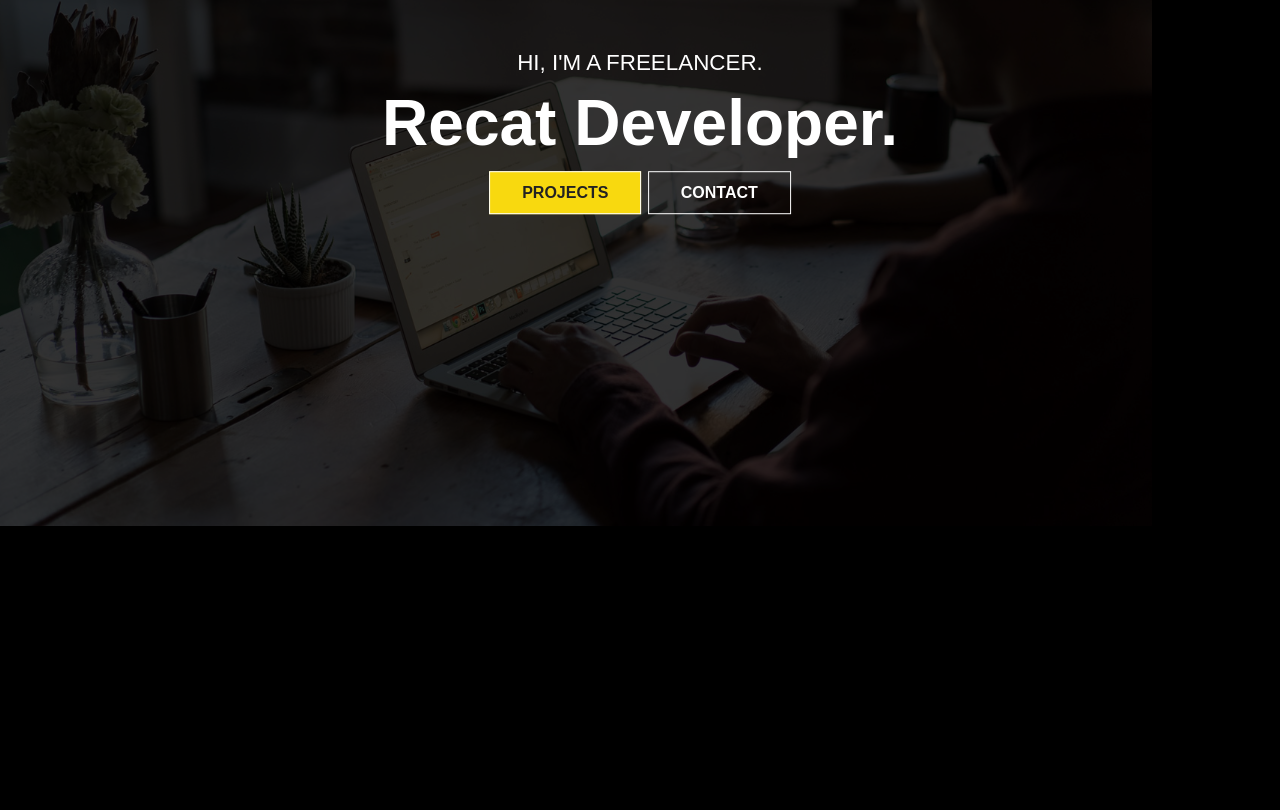
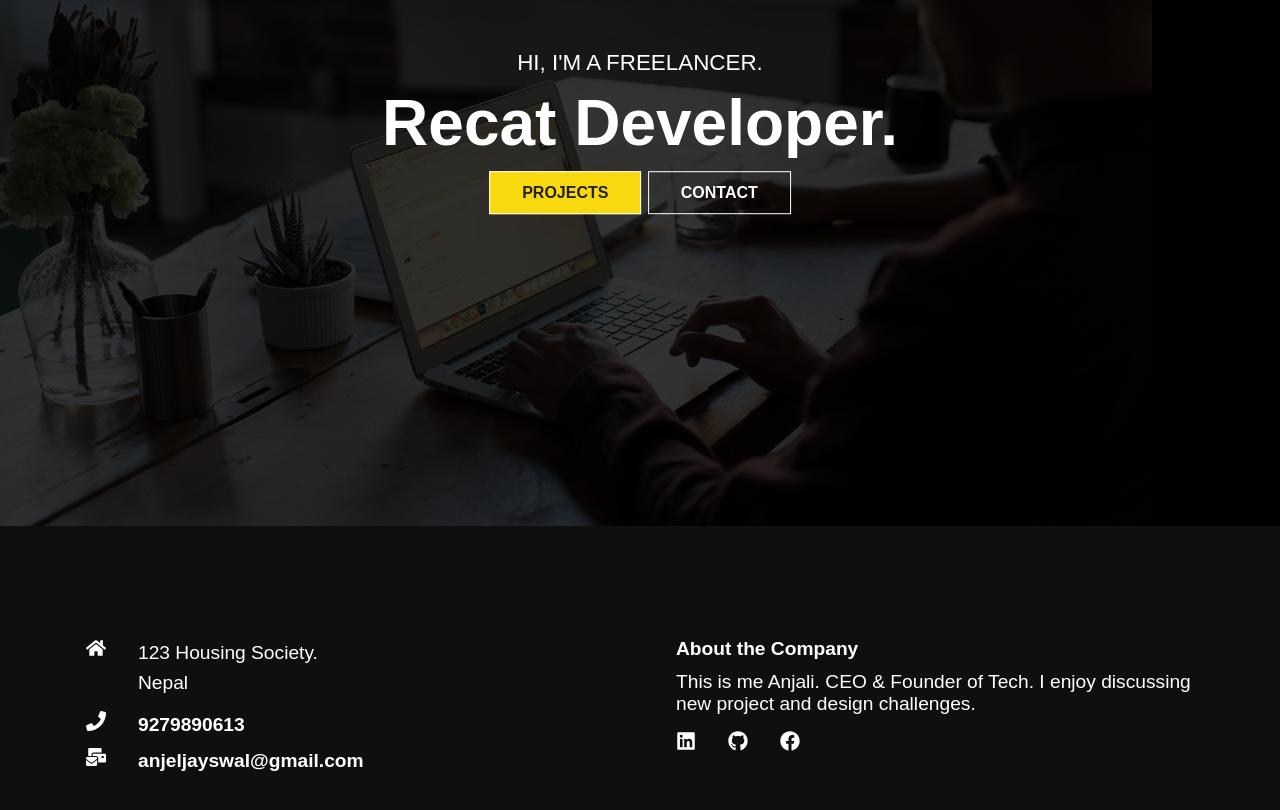
Before and after one commit to anjeljayswal/Portfolio_AJ, a React (Create React App) app: page / in a window 1280 px wide. Shown: the part 274-1084 px from the top of the page. Before the commit the page ends 804 px from the top, so only its background shows below. Built offline with nearby package versions, Linux system fonts and the light colour scheme.

Commit message:
footer-page

```diff
--- /dev/null
+++ b/src/Components/Footer.js
@@ -0,0 +1,54 @@
+import React from 'react'
+import "./FooterStyles.css";
+import { FaFacebook, FaGithub, FaHome, FaLinkedin, FaMailBulk, FaPhone } from 'react-icons/fa';
+
+const Footer = () => {
+  return (
+    <div className='footer'>
+        <div className="footer-container">
+            <div className="left">
+                <div className="location">
+                    <FaHome size={20} style={{color:
+                    "#fff", marginRight:"2rem"}} />
+                    <div>
+                        <p>123 Housing Society.</p>
+                        <p>Nepal</p>
+                    </div>
+                </div>
+                <div className="phone">
+                    <h4><FaPhone size={20} style={{color: '#fff', marginRight:"2rem"}}/>
+                    9279890613</h4>
+
+                </div>
+                <div className="email">
+                    <h4><FaMailBulk size={20} style={{color: '#fff', marginRight:"2rem"}}/>
+                    anjeljayswal@gmail.com</h4>
+
+                </div>
+            </div>
+
+            <div className="right">
+                <h4>About the Company</h4>
+                <p>This is me Anjali. CEO & Founder of Tech. I enjoy discussing new project and design challenges.</p>
+                <div className="social">
+                    <FaLinkedin size={20}
+                        style={{color:'#fff',
+                        marginRight:"2rem"}}
+                    />
+                    <FaGithub size={20}
+                        style={{color:'#fff',
+                        marginRight:"2rem"}}
+                    />
+                    <FaFacebook size={20}
+                        style={{color:'#fff',
+                        marginRight:"2rem"}}
+                    />
+                </div>
+            </div>
+        </div>
+
+    </div>
+  )
+}
+
+export default Footer
--- /dev/null
+++ b/src/Components/FooterStyles.css
@@ -0,0 +1,58 @@
+.footer{
+    width: 100%;
+    padding: 6rem 0;
+    background-color: rgba(19, 19, 19, 0.8);
+}
+
+.footer-container{
+    max-width: 1140px;
+    margin: auto;
+    display: grid;
+    grid-template-columns:repeat(2, 1fr) ;
+    grid-gap: 40px;
+}
+
+.left{
+    height: 100%;
+    max-width: 100%;
+    display: flex;
+    flex-direction: column;
+    padding: 1rem;
+}
+
+.location{
+    display: flex;
+    margin-bottom: 0.8rem;
+}
+
+.location p{
+    line-height: 30px;
+}
+
+.right{
+    height: 100%;
+    max-width: 100%;
+    display: flex;
+    flex-direction: column;
+    padding: 1rem;
+}
+
+.social{
+    margin-top: 1rem;
+}
+
+h4{
+    font-size: 1.2rem;
+    padding-bottom: 0.7rem;
+}
+
+p{
+    font-size: 1.2rem;
+}
+
+@media screen and(max-width:640px) {
+    .footer-container{
+        grid-template-columns: 1fr;
+    }
+
+}
--- a/src/index.css
+++ b/src/index.css
@@ -33,5 +33,5 @@
     background: transparent;
     color: #fff;
     transition: 0.3s;
-    /*  */
+
   }
--- a/src/routes/About.js
+++ b/src/routes/About.js
@@ -1,9 +1,12 @@
 import React from 'react'
+import Navbar from '../Components/Navbar'
+import Footer from '../Components/Footer'
 
 const About = () => {
   return (
     <div>
-      About
+      <Navbar />
+      <Footer />
     </div>
   )
 }
--- a/src/routes/Contact.js
+++ b/src/routes/Contact.js
@@ -1,9 +1,12 @@
 import React from 'react'
+import Navbar from '../Components/Navbar'
+import Footer from '../Components/Footer'
 
 const Contact = () => {
   return (
     <div>
-      Cont
+      <Navbar />
+      <Footer />
     </div>
   )
 }
--- a/src/routes/Home.js
+++ b/src/routes/Home.js
@@ -1,12 +1,14 @@
 import React from 'react'
 import Navbar from '../Components/Navbar'
 import HeroImg from '../Components/HeroImg'
+import Footer from '../Components/Footer'
 
 const Home = () => {
   return (
     <div>
       <Navbar />
       <HeroImg />
+      <Footer />
     </div>
   )
 }
--- a/src/routes/Project.js
+++ b/src/routes/Project.js
@@ -1,9 +1,12 @@
 import React from 'react'
+import Navbar from '../Components/Navbar'
+import Footer from '../Components/Footer'
 
 const Project = () => {
   return (
     <div>
-      Project
+      <Navbar />
+      <Footer />
     </div>
   )
 }
```
